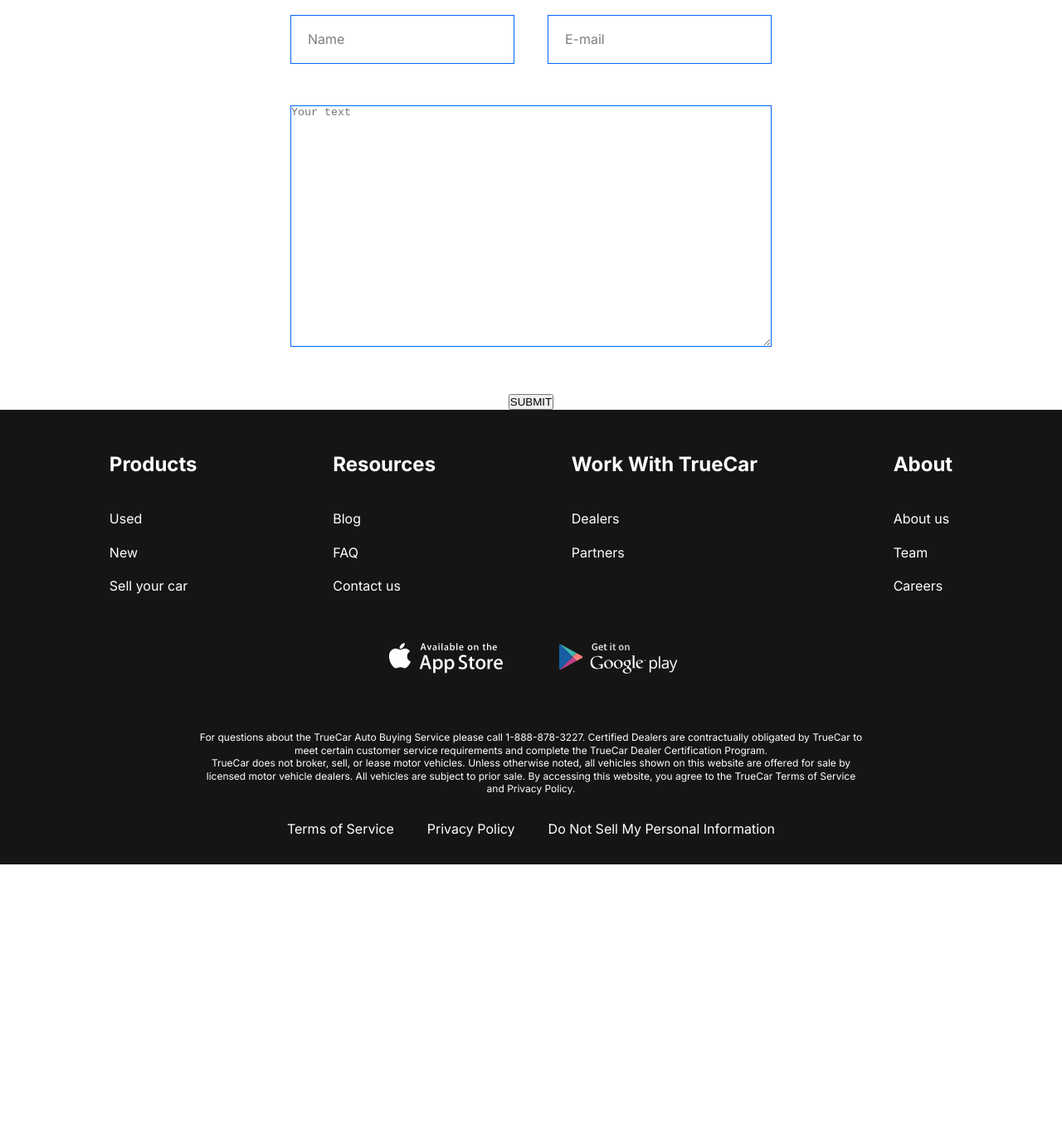
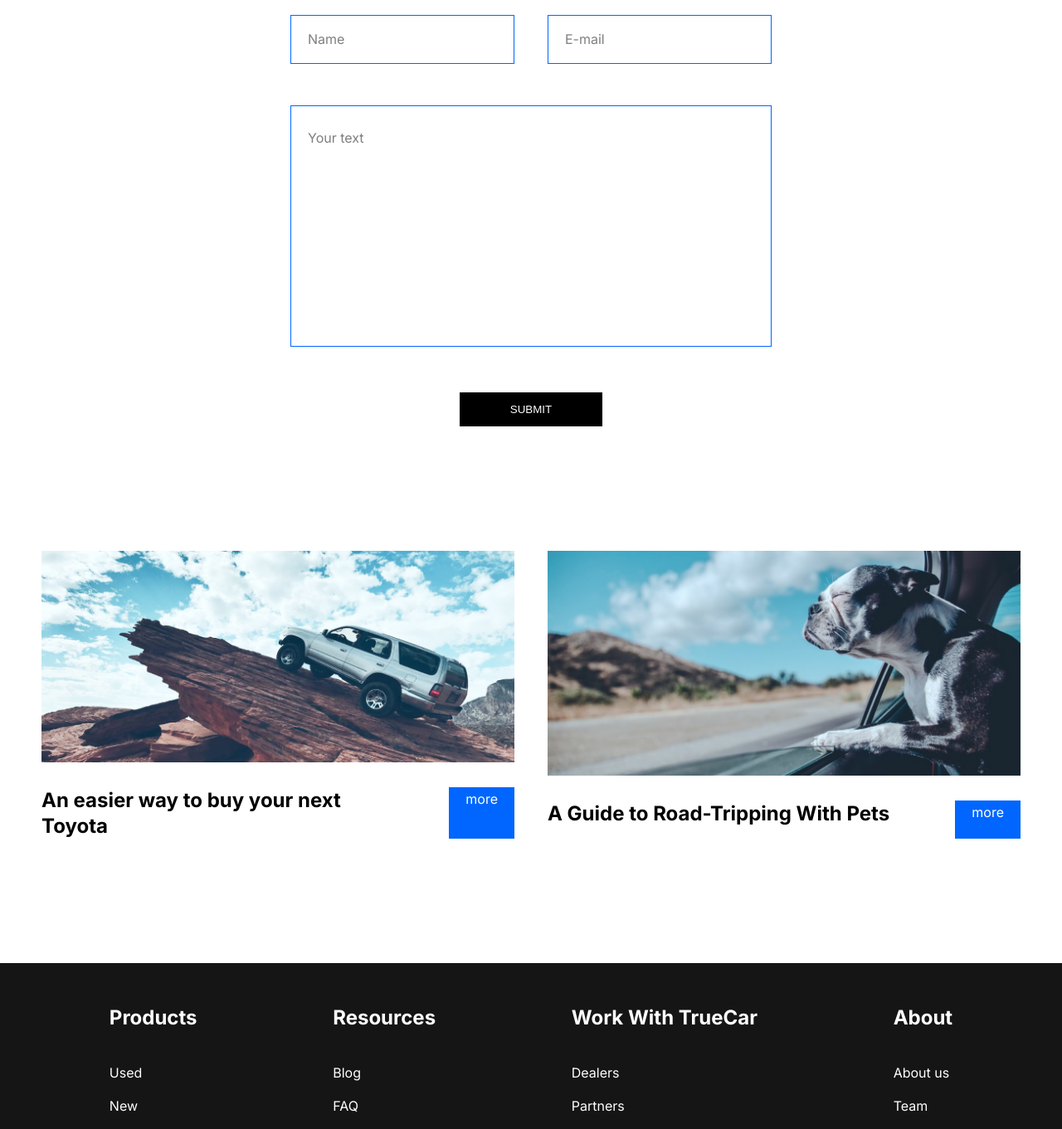
Before and after one commit to craftingweb/lease-cars, a plain HTML site: page contacts.html in a window 1280 px wide. Shown: the part 380-1741 px from the top of the page at 83% size. Before the commit the page ends 1422 px from the top, so only its background shows below. Drawn offline with Linux system fonts and the light colour scheme.

Commit message:
contact us ready

```diff
--- a/contacts.html
+++ b/contacts.html
@@ -62,6 +62,26 @@
               ></textarea>
               <button type="submit" class="form__btn">SUBMIT</button>
             </form>
+          </div>
+        </section>
+        <section class="blog">
+          <div class="container">
+            <div class="blog__items">
+              <div class="blog__item">
+                <img src="images/blog-1.jpg" alt="" class="blog__item-img" />
+                <h4 class="blog__item-title">
+                  An easier way to buy your next Toyota
+                </h4>
+                <a href="#" class="blog__item-link">more</a>
+              </div>
+              <div class="blog__item">
+                <img src="images/blog-2.jpg" alt="" class="blog__item-img" />
+                <h4 class="blog__item-title">
+                  A Guide to Road-Tripping With Pets
+                </h4>
+                <a href="#" class="blog__item-link">more</a>
+              </div>
+            </div>
           </div>
         </section>
       </main>
--- a/css/style.css
+++ b/css/style.css
@@ -382,7 +382,8 @@
   color: #000;
 }
 
-.form__input::placeholder {
+.form__input::placeholder,
+.form__textarea::placeholder {
   font-size: 16px;
   font-weight: 400;
   font-family: "Inter", sans-serif;
@@ -397,12 +398,59 @@
 }
 
 .form__textarea {
-  width: 580px;
+  width: 100%;
   height: 291px;
   margin-bottom: 50px;
   border: 1px solid #0066ff;
+  resize: none;
+  padding: 28px 20px;
+  font-size: 16px;
+  font-weight: 400;
+  font-family: "Inter", sans-serif;
+  line-height: 1.3;
+  color: #000;
+  margin-bottom: 50px;
 }
 
+.form__btn {
+  padding: 13px 61px;
+  background-color: #000;
+  color: #fff;
+  margin-bottom: 150px;
+  border: none;
+}
+
+.blog {
+  padding-bottom: 150px;
+}
+
+.blog__items {
+  display: grid;
+  grid-template-columns: repeat(2, 1fr);
+  gap: 40px;
+}
+
+.blog__item {
+  display: flex;
+  justify-content: space-between;
+  flex-wrap: wrap;
+}
+
+.blog__item-img {
+  margin-bottom: 30px;
+  width: 100%;
+}
+
+.blog__item-title {
+  flex-basis: 446px;
+  font-size: 24px;
+}
+
+.blog__item-link {
+  color: #fff;
+  background-color: #0066ff;
+  padding: 4px 20px;
+}
 /*
 - creating folder ~ lease-cars Opening in VSC
 - creating first file index.html
```
Also changed, not shown: images/blog-1.jpg (added), images/blog-2.jpg (added), 1 other file.
